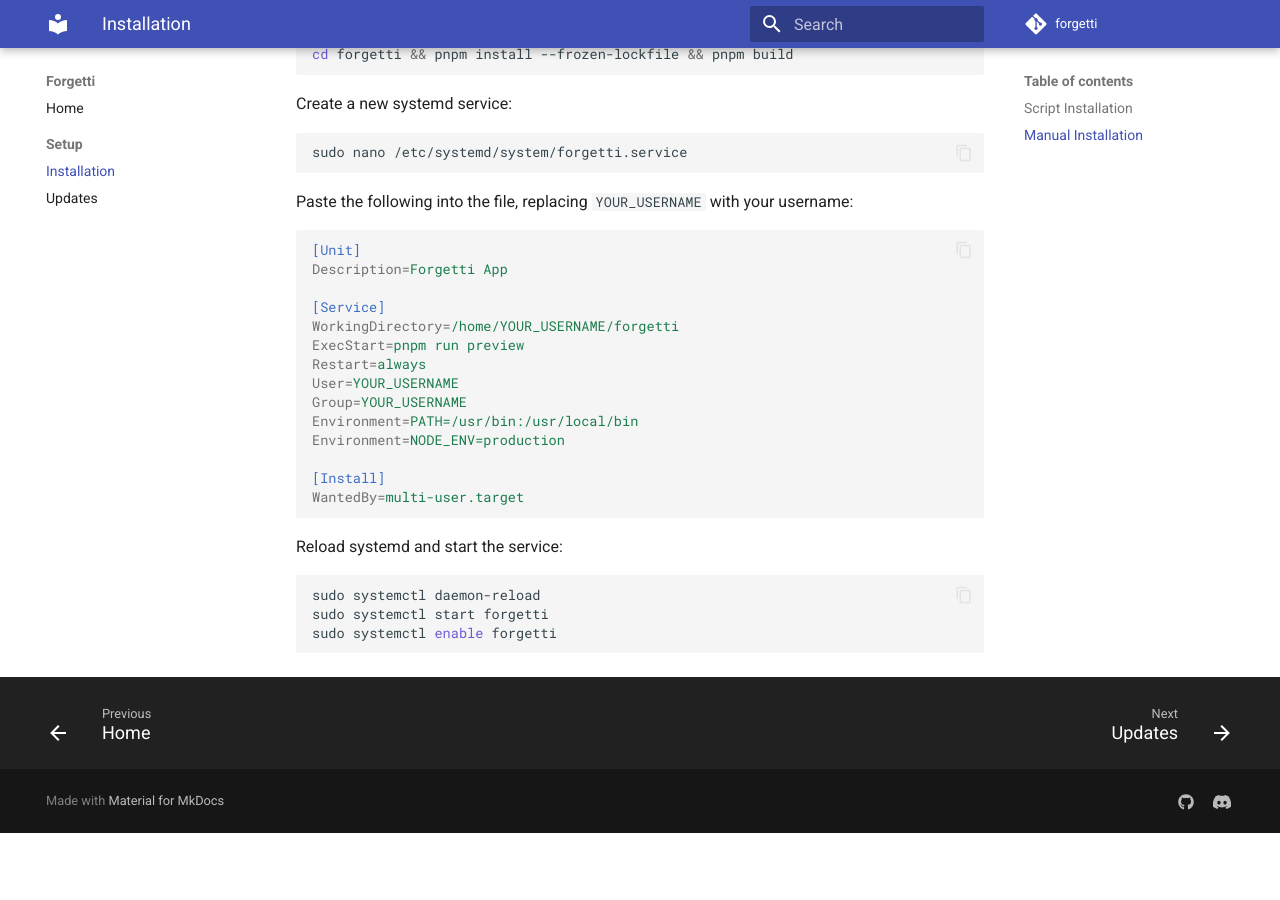
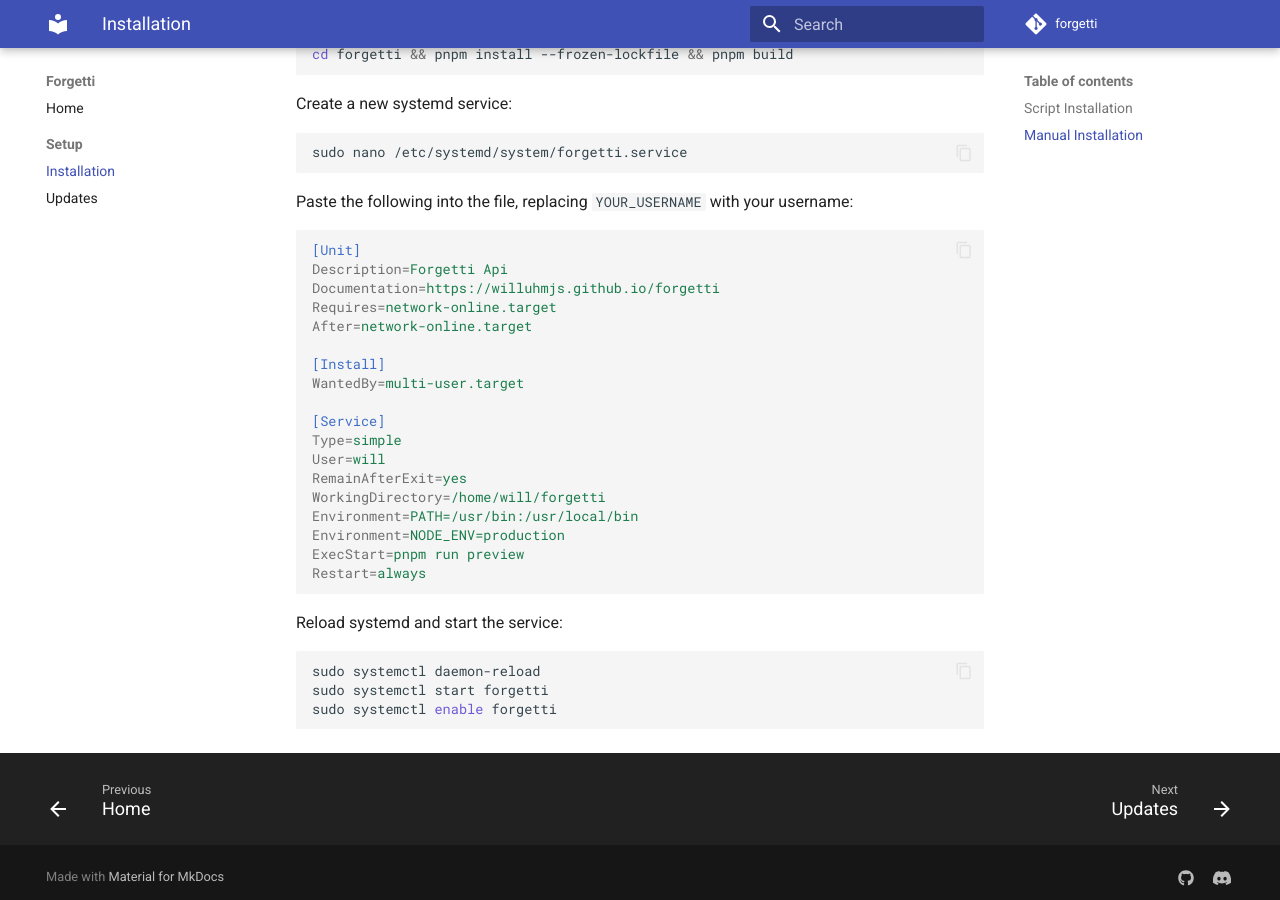
Before and after one commit to willuhmjs/forgetti, an MkDocs documentation site: the page built from docs/installation.md, in a window 1280 px wide and 900 px high, scrolled down 681 px. Built offline with MkDocs 1.6.1 and Material for MkDocs 9.7.7, drawn with Linux system fonts in a browser that asks for light colours; comment, search, counter and statistics services are not loaded; before the commit the page ends 1514 px from its top, so only the background shows below that.

Commit message:
feat: better service

````diff
--- a/docs/installation.md
+++ b/docs/installation.md
@@ -34,20 +34,25 @@ sudo nano /etc/systemd/system/forgetti.service
 Paste the following into the file, replacing `YOUR_USERNAME` with your username:
 
 ```ini
+
 [Unit]
-Description=Forgetti App
-
-[Service]
-WorkingDirectory=/home/YOUR_USERNAME/forgetti
-ExecStart=pnpm run preview
-Restart=always
-User=YOUR_USERNAME
-Group=YOUR_USERNAME
-Environment=PATH=/usr/bin:/usr/local/bin
-Environment=NODE_ENV=production
+Description=Forgetti Api
+Documentation=https://willuhmjs.github.io/forgetti
+Requires=network-online.target
+After=network-online.target
 
 [Install]
 WantedBy=multi-user.target
+
+[Service]
+Type=simple
+User=will
+RemainAfterExit=yes
+WorkingDirectory=/home/will/forgetti
+Environment=PATH=/usr/bin:/usr/local/bin
+Environment=NODE_ENV=production
+ExecStart=pnpm run preview
+Restart=always
 ```
 
 Reload systemd and start the service:
````
Also changed, not shown: 1 other file.
